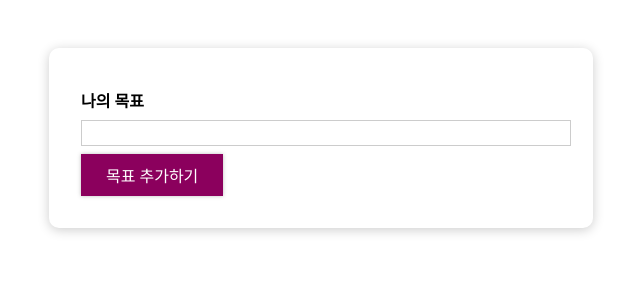
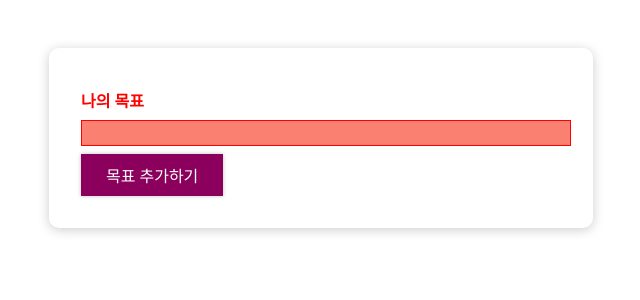
Before and after one commit to EunHyeokLee123/Playdata_React, a React (Vite) app in the folder React_study_01_0408/: page / in a window 1280 px wide. Shown: the top 300 px of the page, without its empty margins (319-959 px from the left). Built offline with nearby package versions, Linux system fonts and the light colour scheme.

Commit message:
동적 인라인 스타일 조작

```diff
--- a/React_study_01_0408/src/components/CourseGoals/CourseInput.jsx
+++ b/React_study_01_0408/src/components/CourseGoals/CourseInput.jsx
@@ -6,9 +6,18 @@ const CourseInput = ({ onAdd }) => {
   // 입력창 상태 변수
   const [enteredText, setEnteredText] = useState('');
 
+  // 입력값이 유효한지에 대한 상태 변수
+  const [isValid, setIsValid] = useState(false);
+
   const handleSubmit = (e) => {
     // 일단 submit 기능 비활성
     e.preventDefault();
+
+    // submit 하기 전에 최종 입력값 검증
+    if (!enteredText.trim()) {
+      setIsValid(false);
+      return;
+    }
 
     // App.jsx(부모)에게 데이터를 매개값으로 전달
     onAdd({
@@ -21,14 +30,40 @@ const CourseInput = ({ onAdd }) => {
   };
 
   const handleInput = (e) => {
+    const inputValue = e.target.value;
+
+    // 뭐라도 작성이 되었다면
+    if (inputValue.trim().length > 0) {
+      // 입력값 유효를 true로
+      setIsValid(true);
+    } else {
+      setIsValid(false);
+    }
+
     setEnteredText(e.target.value);
   };
+
+  console.log(`isValid: ${isValid}`);
 
   return (
     <form onSubmit={handleSubmit}>
       <div className='form-control'>
-        <label>나의 목표</label>
-        <input type='text' value={enteredText} onChange={handleInput} />
+        <label
+          style={{
+            color: isValid ? 'black' : 'red',
+          }}
+        >
+          나의 목표
+        </label>
+        <input
+          type='text'
+          value={enteredText}
+          onChange={handleInput}
+          style={{
+            background: isValid ? 'transparent' : 'salmon',
+            borderColor: isValid ? 'black' : 'red',
+          }}
+        />
       </div>
       <Button type='submit'>목표 추가하기</Button>
     </form>
```
